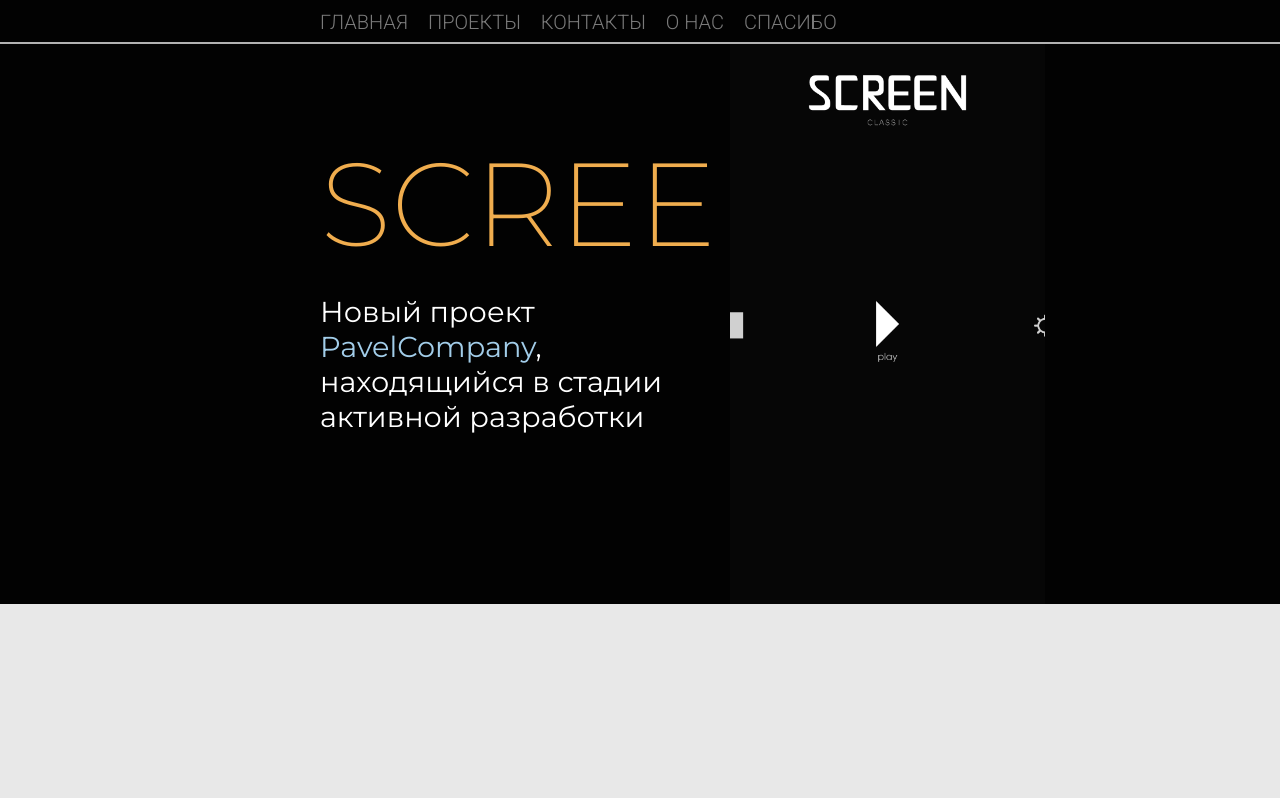
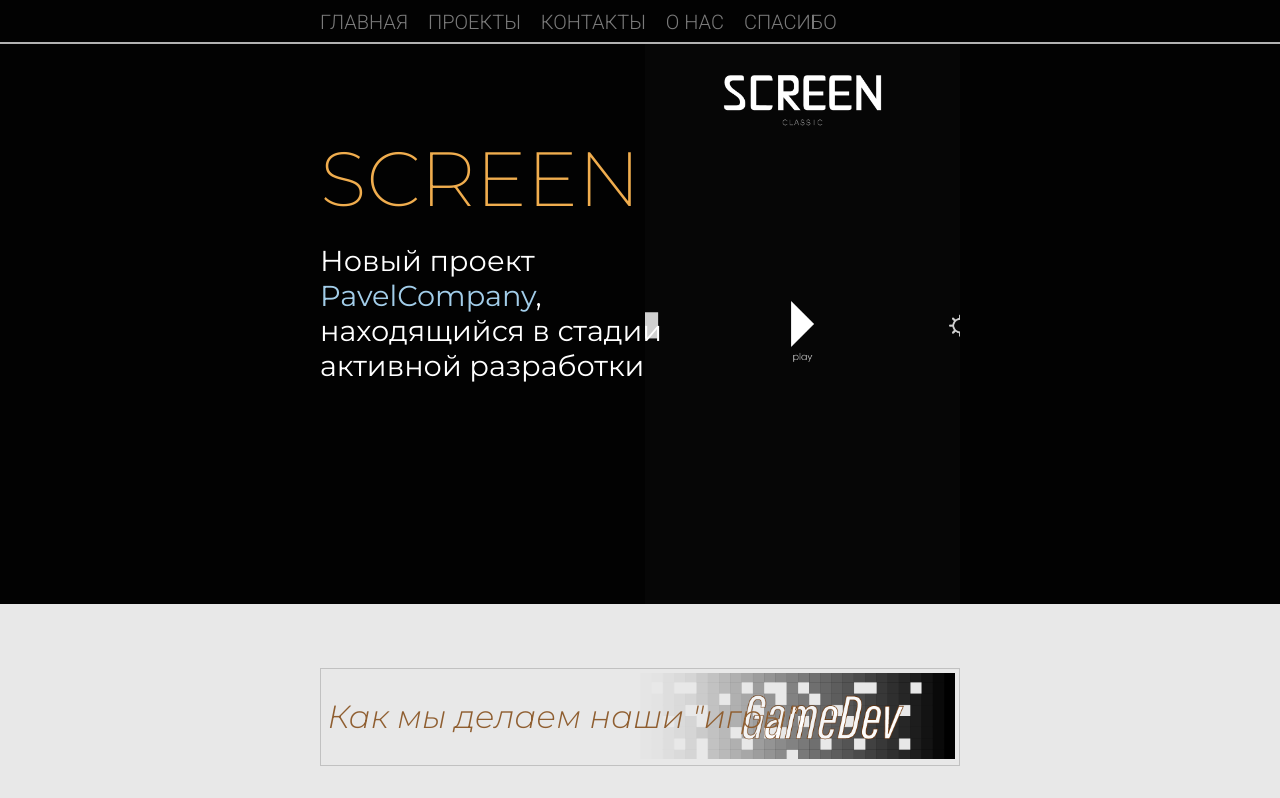
Before and after one commit to Pavelcompanyq/Pavelcompanyq.github.io, a plain HTML site: page index.html in a window 1280 px wide. Drawn offline with Linux system fonts and the light colour scheme; a web font is replaced by a local one.

Commit message:
middle content update 1.0

```diff
--- a/index.html
+++ b/index.html
@@ -9,7 +9,7 @@
 			}
 		</script>
 		<script src="script.js"></script>
-		<link href="https://fonts.googleapis.com/css?family=Arsenal|Cousine|Montserrat:200,300,400|Open+Sans+Condensed:300|Oswald|Roboto:300|Scada|Source+Sans+Pro|Yanone+Kaffeesatz:200&amp;subset=cyrillic" rel="stylesheet">
+		<link href="https://fonts.googleapis.com/css?family=Arsenal|Cousine|Montserrat:200,300,300i,400|Open+Sans+Condensed:300|Oswald|Roboto:300|Scada|Source+Sans+Pro|Yanone+Kaffeesatz:200&display=swap&subset=cyrillic" rel="stylesheet">
 	</head>
 	<body>
 		<div id="hat">
@@ -28,9 +28,15 @@
 					<p id="newstitletext">SCREEN</p>
 					<p id="newstext">Новый проект <a href="data.html" id="pavelcompany">PavelCompany</a>, находящийся в стадии активной разработки</p>
 				</div>
-				<img id="newsimg" src="images/screen.png" alt="" />
+				<img id="newsimg" src="images/screen.png" alt="game.img" />
 				<div id="newsimgcontainer"></div>
 			</div>
 		</div>
+		<div class="middlecontainer">
+			<a href="#" style="text-decoration: none;"><div class="postbox">
+				<img src="images/gamedev2.png" alt="GameDev" class="postimage"/>
+				<p class="posttext">Как мы делаем наши "игры"</p>
+			</div></a>
+		</div>
 	</body>
 </html>
--- a/mobilestyle.css
+++ b/mobilestyle.css
@@ -107,8 +107,53 @@ body{
     transition: 1.5s;
 }
 
+.middlecontainer{
+    width: 100%;
+    height: 100%;
+    margin-left: auto;
+    margin-right: auto;
+}
+
+.postbox{
+    border: 3px solid #c1c1c1;
+    height: 18vmin;
+    margin-top: 12vmin;
+    overflow: hidden;
+    white-space: nowrap;
+    line-height: 18vmin;
+    transition: .2s;
+    color: #8f5e30;
+    text-align: center;
+}
+.postbox:hover{
+    transition: .8s;
+    background: rgba(38,38,38,0.6);
+    color: #DC9933;
+}
+
+.posttext{
+    margin-block-start: 0;
+    margin-block-end: 0;
+    font-family: 'Montserrat', sans-serif;
+    font-style: italic;
+    font-weight: 400;
+    font-size: 6vmin;
+}
+
+.postimage{
+    float: right;
+    margin: 0.6%;
+    height: 90%;
+}
+
 @media all and (orientation: landscape) {
     #newsimgcontainer{
         height: 113vh;
     }
+
+    .postbox{
+        width: 75%;
+        margin-left: auto;
+        margin-right: auto;
+    }
 }
--- a/style.css
+++ b/style.css
@@ -18,7 +18,7 @@ body{
 }
 
 #slaid{
-	position: absolute;
+	position: relative;
 	height: 70%;
 	width: 100%;
 	background: #020202;
@@ -60,13 +60,12 @@ body{
 	height: 100%;
 	float: right;
 	margin-left: 32%;
-	position: absolute;
 }
 
 #newstitletext{
 	color: #f0ad4e;
 	font-family: 'Montserrat', sans-serif;
-	font-size: calc( (100vw - 480px)/(1280 - 480) * (24 - 16) + 110px);
+	font-size: 6vmax;
 	font-weight: 200;
 	margin-block-start: 25%;
 	margin-block-end: 0;
@@ -107,3 +106,41 @@ body{
 	margin-right: auto;
 	margin-top: 35%;
 }
+
+.middlecontainer{
+	width: 50%;
+	margin-left: auto;
+	margin-right: auto;
+}
+
+.postbox{
+	border: 1px solid #c1c1c1;
+	height: 12vmin;
+	margin-top: 8vmin;
+	overflow: hidden;
+	white-space: nowrap;
+	line-height: 12vmin;
+	transition: .2s;
+	color: #8f5e30;
+}
+.postbox:hover{
+	transition: .8s;
+	background: rgba(38,38,38,0.6);
+	color: #DC9933;
+}
+
+.posttext{
+	margin-block-start: 0;
+	margin-block-end: 0;
+	font-family: 'Montserrat', sans-serif;
+	font-style: italic;
+	font-weight: 300;
+	font-size: 4vmin;
+	margin-left: 1%;
+}
+
+.postimage{
+	float: right;
+	margin: 0.6%;
+	height: 90%;
+}
```
Also changed, not shown: mobile.html (+5 -1 lines), images/gamedev2.png (added).
